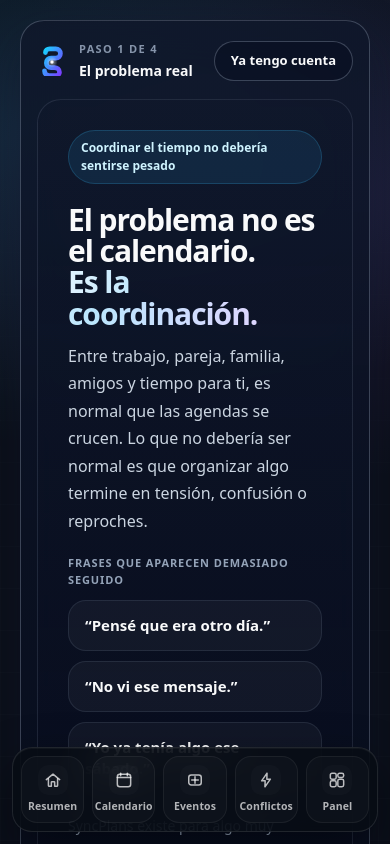
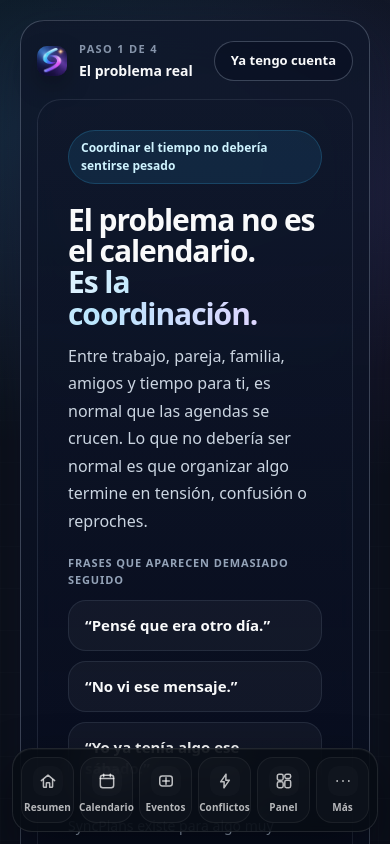
Before and after one commit to Fgainzall/syncplans-app, a Next.js app: page /onboarding/1 in a window 390 px wide. Shown: the top 844 px of the page. Built offline with nearby package versions, Linux system fonts and the light colour scheme.

Commit message:
Fix mobile nav access and unify brand logo

```diff
--- a/src/components/BottomNav.tsx
+++ b/src/components/BottomNav.tsx
@@ -1,7 +1,7 @@
 // src/components/BottomNav.tsx
 "use client";
 
-import React from "react";
+import React, { useEffect, useMemo, useState } from "react";
 import { usePathname, useRouter } from "next/navigation";
 
 export type BottomNavKey =
@@ -9,25 +9,25 @@ export type BottomNavKey =
   | "calendar"
   | "events"
   | "conflicts"
-  | "panel";
+  | "panel"
+  | "more";
 
 type NavItem = {
   key: BottomNavKey;
   label: string;
+  path?: string;
+  aria: string;
+};
+
+type MoreLink = {
+  label: string;
   path: string;
-  aria: string;
-  icon: React.ReactNode;
+  description: string;
 };
 
 function SummaryIcon({ active }: { active: boolean }) {
   return (
-    <svg
-      width="20"
-      height="20"
-      viewBox="0 0 24 24"
-      fill="none"
-      aria-hidden="true"
-    >
+    <svg width="20" height="20" viewBox="0 0 24 24" fill="none" aria-hidden="true">
       <path
         d="M4 11.5L12 5l8 6.5"
         stroke={active ? "currentColor" : "rgba(255,255,255,0.72)"}
@@ -48,13 +48,7 @@ function SummaryIcon({ active }: { active: boolean }) {
 
 function CalendarIcon({ active }: { active: boolean }) {
   return (
-    <svg
-      width="20"
-      height="20"
-      viewBox="0 0 24 24"
-      fill="none"
-      aria-hidden="true"
-    >
+    <svg width="20" height="20" viewBox="0 0 24 24" fill="none" aria-hidden="true">
       <rect
         x="4"
         y="5"
@@ -88,13 +82,7 @@ function CalendarIcon({ active }: { active: boolean }) {
 
 function EventsIcon({ active }: { active: boolean }) {
   return (
-    <svg
-      width="20"
-      height="20"
-      viewBox="0 0 24 24"
-      fill="none"
-      aria-hidden="true"
-    >
+    <svg width="20" height="20" viewBox="0 0 24 24" fill="none" aria-hidden="true">
       <rect
         x="4.5"
         y="6"
@@ -122,13 +110,7 @@ function EventsIcon({ active }: { active: boolean }) {
 
 function ConflictsIcon({ active }: { active: boolean }) {
   return (
-    <svg
-      width="20"
-      height="20"
-      viewBox="0 0 24 24"
-      fill="none"
-      aria-hidden="true"
-    >
+    <svg width="20" height="20" viewBox="0 0 24 24" fill="none" aria-hidden="true">
       <path
         d="M13.25 3.75L6.75 13H11L10.75 20.25L17.25 11H13L13.25 3.75Z"
         stroke={active ? "currentColor" : "rgba(255,255,255,0.72)"}
@@ -142,13 +124,7 @@ function ConflictsIcon({ active }: { active: boolean }) {
 
 function PanelIcon({ active }: { active: boolean }) {
   return (
-    <svg
-      width="20"
-      height="20"
-      viewBox="0 0 24 24"
-      fill="none"
-      aria-hidden="true"
-    >
+    <svg width="20" height="20" viewBox="0 0 24 24" fill="none" aria-hidden="true">
       <rect
         x="4"
         y="4"
@@ -189,7 +165,35 @@ function PanelIcon({ active }: { active: boolean }) {
   );
 }
 
-const NAV_ITEMS: Omit<NavItem, "icon">[] = [
+function MoreIcon({ active }: { active: boolean }) {
+  return (
+    <svg width="20" height="20" viewBox="0 0 24 24" fill="none" aria-hidden="true">
+      <path
+        d="M5 12H5.01"
+        stroke={active ? "currentColor" : "rgba(255,255,255,0.72)"}
+        strokeWidth="2.2"
+        strokeLinecap="round"
+        strokeLinejoin="round"
+      />
+      <path
+        d="M12 12H12.01"
+        stroke={active ? "currentColor" : "rgba(255,255,255,0.72)"}
+        strokeWidth="2.2"
+        strokeLinecap="round"
+        strokeLinejoin="round"
+      />
+      <path
+        d="M19 12H19.01"
+        stroke={active ? "currentColor" : "rgba(255,255,255,0.72)"}
+        strokeWidth="2.2"
+        strokeLinecap="round"
+        strokeLinejoin="round"
+      />
+    </svg>
+  );
+}
+
+const PRIMARY_NAV_ITEMS: NavItem[] = [
   {
     key: "summary",
     label: "Resumen",
@@ -220,30 +224,86 @@ const NAV_ITEMS: Omit<NavItem, "icon">[] = [
     path: "/panel",
     aria: "Ir a Panel",
   },
+  {
+    key: "more",
+    label: "Más",
+    aria: "Abrir más accesos",
+  },
+];
+
+const MORE_LINKS: MoreLink[] = [
+  {
+    label: "Grupos",
+    path: "/groups",
+    description: "Administra tus grupos y espacios compartidos.",
+  },
+  {
+    label: "Miembros",
+    path: "/members",
+    description: "Revisa quiénes forman parte de tu espacio.",
+  },
+  {
+    label: "Invitaciones",
+    path: "/invitations",
+    description: "Acepta y revisa invitaciones pendientes.",
+  },
+  {
+    label: "Ajustes",
+    path: "/settings",
+    description: "Controla preferencias, notificaciones e integraciones.",
+  },
+  {
+    label: "Planes",
+    path: "/planes",
+    description: "Consulta tu plan y opciones premium.",
+  },
+  {
+    label: "Perfil",
+    path: "/profile",
+    description: "Edita tus datos y tu cuenta.",
+  },
 ];
 
 export default function BottomNav() {
   const router = useRouter();
   const pathname = usePathname();
+  const [moreOpen, setMoreOpen] = useState(false);
 
-  const isPanelRelatedPath = (path: string) => {
+  const isMoreRelatedPath = useMemo(() => {
     return (
-      path.startsWith("/panel") ||
-      path.startsWith("/profile") ||
-      path.startsWith("/groups") ||
-      path.startsWith("/members") ||
-      path.startsWith("/invitations") ||
-      path.startsWith("/settings") ||
-      path.startsWith("/planes")
+      pathname.startsWith("/groups") ||
+      pathname.startsWith("/members") ||
+      pathname.startsWith("/invitations") ||
+      pathname.startsWith("/settings") ||
+      pathname.startsWith("/planes") ||
+      pathname.startsWith("/profile")
     );
+  }, [pathname]);
+
+  useEffect(() => {
+    setMoreOpen(false);
+  }, [pathname]);
+
+  useEffect(() => {
+    if (!moreOpen) return;
+
+    const onKeyDown = (event: KeyboardEvent) => {
+      if (event.key === "Escape") {
+        setMoreOpen(false);
+      }
     };
+
+    document.addEventListener("keydown", onKeyDown);
+    return () => document.removeEventListener("keydown", onKeyDown);
+  }, [moreOpen]);
 
   const isActive = (key: BottomNavKey) => {
     if (key === "summary") return pathname.startsWith("/summary");
     if (key === "calendar") return pathname.startsWith("/calendar");
     if (key === "events") return pathname.startsWith("/events");
     if (key === "conflicts") return pathname.startsWith("/conflicts");
-    if (key === "panel") return isPanelRelatedPath(pathname);
+    if (key === "panel") return pathname.startsWith("/panel");
+    if (key === "more") return moreOpen || isMoreRelatedPath;
     return false;
   };
 
@@ -259,23 +319,97 @@ export default function BottomNav() {
         return <ConflictsIcon active={active} />;
       case "panel":
         return <PanelIcon active={active} />;
+      case "more":
+        return <MoreIcon active={active} />;
       default:
         return null;
     }
   };
 
+  const handlePrimaryClick = (item: NavItem) => {
+    if (item.key === "more") {
+      setMoreOpen((prev) => !prev);
+      return;
+    }
+
+    if (item.path) {
+      setMoreOpen(false);
+      router.push(item.path);
+    }
+  };
+
+  const handleMoreLink = (path: string) => {
+    setMoreOpen(false);
+    router.push(path);
+  };
+
   return (
+    <>
+      {moreOpen && (
+        <div
+          style={S.backdrop}
+          onClick={() => setMoreOpen(false)}
+          aria-hidden="true"
+        />
+      )}
+
+      {moreOpen && (
+        <div style={S.sheet} role="dialog" aria-modal="true" aria-label="Más accesos">
+          <div style={S.sheetHeader}>
+            <div>
+              <div style={S.sheetEyebrow}>Navegación</div>
+              <div style={S.sheetTitle}>Más accesos</div>
+            </div>
+
+            <button
+              type="button"
+              onClick={() => setMoreOpen(false)}
+              style={S.closeButton}
+              aria-label="Cerrar más accesos"
+            >
+              ✕
+            </button>
+          </div>
+
+          <div style={S.sheetList}>
+            {MORE_LINKS.map((link) => {
+              const active = pathname.startsWith(link.path);
+              return (
+                <button
+                  key={link.path}
+                  type="button"
+                  onClick={() => handleMoreLink(link.path)}
+                  style={{
+                    ...S.moreItem,
+                    ...(active ? S.moreItemActive : {}),
+                  }}
+                  aria-current={active ? "page" : undefined}
+                >
+                  <div style={S.moreItemTopRow}>
+                    <span style={S.moreItemLabel}>{link.label}</span>
+                    <span style={S.moreItemArrow}>›</span>
+                  </div>
+                  <span style={S.moreItemDescription}>{link.description}</span>
+                </button>
+              );
+            })}
+          </div>
+        </div>
+      )}
+
       <nav style={S.wrap} aria-label="Navegación principal">
         <div style={S.inner}>
-        {NAV_ITEMS.map((item) => {
+          {PRIMARY_NAV_ITEMS.map((item) => {
             const active = isActive(item.key);
+
             return (
               <button
                 key={item.key}
                 type="button"
-              onClick={() => router.push(item.path)}
+                onClick={() => handlePrimaryClick(item)}
                 aria-label={item.aria}
                 aria-current={active ? "page" : undefined}
+                aria-expanded={item.key === "more" ? moreOpen : undefined}
                 style={{
                   ...S.item,
                   ...(active ? S.itemActive : {}),
@@ -304,16 +438,130 @@ export default function BottomNav() {
           })}
         </div>
       </nav>
+    </>
   );
 }
 
 const S: Record<string, React.CSSProperties> = {
+  backdrop: {
+    position: "fixed",
+    inset: 0,
+    zIndex: 78,
+    background: "rgba(2,6,23,0.48)",
+    backdropFilter: "blur(4px)",
+    WebkitBackdropFilter: "blur(4px)",
+  },
+
+  sheet: {
+    position: "fixed",
+    left: 12,
+    right: 12,
+    bottom: 96,
+    zIndex: 79,
+    borderRadius: 24,
+    border: "1px solid rgba(255,255,255,0.10)",
+    background: "linear-gradient(180deg, rgba(9,14,25,0.97), rgba(7,11,20,0.97))",
+    boxShadow:
+      "0 24px 64px rgba(0,0,0,0.45), inset 0 1px 0 rgba(255,255,255,0.05)",
+    padding: 14,
+  },
+
+  sheetHeader: {
+    display: "flex",
+    alignItems: "flex-start",
+    justifyContent: "space-between",
+    gap: 12,
+    marginBottom: 12,
+  },
+
+  sheetEyebrow: {
+    fontSize: 11,
+    fontWeight: 800,
+    letterSpacing: "0.12em",
+    textTransform: "uppercase",
+    color: "rgba(147,197,253,0.78)",
+    marginBottom: 4,
+  },
+
+  sheetTitle: {
+    fontSize: 18,
+    fontWeight: 800,
+    lineHeight: 1.1,
+    color: "#F8FBFF",
+  },
+
+  closeButton: {
+    appearance: "none",
+    WebkitAppearance: "none",
+    border: "1px solid rgba(255,255,255,0.10)",
+    background: "rgba(255,255,255,0.05)",
+    color: "#F8FBFF",
+    width: 34,
+    height: 34,
+    borderRadius: 12,
+    fontSize: 16,
+    fontWeight: 700,
+    cursor: "pointer",
+  },
+
+  sheetList: {
+    display: "grid",
+    gap: 10,
+  },
+
+  moreItem: {
+    appearance: "none",
+    WebkitAppearance: "none",
+    width: "100%",
+    textAlign: "left",
+    border: "1px solid rgba(255,255,255,0.08)",
+    background: "rgba(255,255,255,0.03)",
+    color: "#F8FBFF",
+    borderRadius: 18,
+    padding: "14px 14px 13px",
+    cursor: "pointer",
+    display: "grid",
+    gap: 6,
+  },
+
+  moreItemActive: {
+    border: "1px solid rgba(96,165,250,0.34)",
+    background:
+      "linear-gradient(180deg, rgba(59,130,246,0.15), rgba(124,58,237,0.10))",
+    boxShadow: "inset 0 1px 0 rgba(255,255,255,0.05)",
+  },
+
+  moreItemTopRow: {
+    display: "flex",
+    alignItems: "center",
+    justifyContent: "space-between",
+    gap: 10,
+  },
+
+  moreItemLabel: {
+    fontSize: 15,
+    fontWeight: 800,
+    lineHeight: 1.15,
+  },
+
+  moreItemArrow: {
+    fontSize: 22,
+    lineHeight: 1,
+    color: "rgba(255,255,255,0.62)",
+  },
+
+  moreItemDescription: {
+    fontSize: 12.5,
+    lineHeight: 1.35,
+    color: "rgba(226,232,240,0.72)",
+  },
+
   wrap: {
     position: "fixed",
     left: 12,
     right: 12,
     bottom: 12,
-    zIndex: 70,
+    zIndex: 80,
     borderRadius: 20,
     border: "1px solid rgba(255,255,255,0.10)",
     background: "rgba(8,12,20,0.84)",
@@ -327,8 +575,8 @@ const S: Record<string, React.CSSProperties> = {
 
   inner: {
     display: "grid",
-    gridTemplateColumns: "repeat(5, minmax(0, 1fr))",
-    gap: 8,
+    gridTemplateColumns: "repeat(6, minmax(0, 1fr))",
+    gap: 6,
     alignItems: "stretch",
   },
 
@@ -340,7 +588,7 @@ const S: Record<string, React.CSSProperties> = {
     color: "rgba(255,255,255,0.76)",
     borderRadius: 16,
     minHeight: 62,
-    padding: "8px 6px 9px",
+    padding: "8px 4px 9px",
     cursor: "pointer",
     display: "flex",
     flexDirection: "column",
@@ -378,12 +626,12 @@ const S: Record<string, React.CSSProperties> = {
   },
 
   label: {
-    fontSize: 10.5,
+    fontSize: 10,
     lineHeight: 1.1,
     fontWeight: 800,
     letterSpacing: "0.01em",
     whiteSpace: "nowrap",
-    opacity: 0.9,
+    opacity: 0.92,
   },
 
   labelActive: {
--- a/src/components/BrandLogo.tsx
+++ b/src/components/BrandLogo.tsx
@@ -1,95 +1,72 @@
 // src/components/BrandLogo.tsx
-"use client";
-
 import React from "react";
+import Image from "next/image";
 
 type BrandLogoProps = {
-  /** "full" = ícono + texto, "mark" = solo ícono */
   variant?: "full" | "mark";
-  /** Tamaño del ícono en px (alto y ancho) */
   size?: number;
   className?: string;
+  textClassName?: string;
+  priority?: boolean;
 };
 
-const BrandLogo: React.FC<BrandLogoProps> = ({
+const BRAND_ICON_SRC = "/icons/icon-192.png";
+
+export default function BrandLogo({
   variant = "full",
   size = 28,
   className = "",
-}) => {
-  const iconSize = `${size}px`;
+  textClassName = "",
+  priority = false,
+}: BrandLogoProps) {
   const wrapperClass =
-    "inline-flex items-center gap-2 select-none" +
-    (className ? ` ${className}` : "");
+    "inline-flex items-center select-none" + (className ? ` ${className}` : "");
+
+  const labelClass =
+    "text-white font-semibold tracking-tight" +
+    (textClassName ? ` ${textClassName}` : "");
 
   return (
-    <div className={wrapperClass}>
-      {/* Ícono "S" futurista */}
-      <svg
-        width={iconSize}
-        height={iconSize}
-        viewBox="0 0 64 64"
+    <div className={wrapperClass} style={{ gap: variant === "full" ? 10 : 0 }}>
+      <div
         aria-hidden="true"
+        style={{
+          width: size,
+          height: size,
+          borderRadius: Math.max(10, Math.round(size * 0.32)),
+          overflow: "hidden",
+          boxShadow:
+            "0 10px 24px rgba(0,0,0,0.28), inset 0 1px 0 rgba(255,255,255,0.06)",
+          background: "rgba(255,255,255,0.04)",
+          flexShrink: 0,
+        }}
       >
-        <defs>
-          {/* Degradado principal azul -> violeta */}
-          <linearGradient
-            id="syncplans-gradient"
-            x1="0%"
-            y1="0%"
-            x2="100%"
-            y2="100%"
-          >
-            <stop offset="0%" stopColor="#17D2FF" />
-            <stop offset="100%" stopColor="#7B3CFF" />
-          </linearGradient>
+        <Image
+          src={BRAND_ICON_SRC}
+          alt="SyncPlans"
+          width={size}
+          height={size}
+          priority={priority}
+          style={{
+            width: "100%",
+            height: "100%",
+            objectFit: "cover",
+            display: "block",
+          }}
+        />
+      </div>
 
-          {/* Glow suave en el centro */}
-          <radialGradient id="syncplans-glow" cx="50%" cy="50%" r="50%">
-            <stop offset="0%" stopColor="#FFFFFF" stopOpacity="0.95" />
-            <stop offset="40%" stopColor="#FFFFFF" stopOpacity="0.35" />
-            <stop offset="100%" stopColor="#FFFFFF" stopOpacity="0" />
-          </radialGradient>
-        </defs>
-
-        {/* Trazo en forma de “S” gruesa */}
-        <path
-          d="
-            M 18 14
-            C 18 9 22 6 27 6
-            L 40 6
-            C 46 6 50 10 50 16
-            C 50 22 46 26 40 26
-            L 30 26
-            C 24 26 20 30 20 36
-            C 20 42 24 46 30 46
-            L 37 46
-            C 43 46 48 50 48 56
-            C 48 60 45 63 41 63
-            L 26 63
-            C 20 63 16 59 16 53
-          "
-          fill="none"
-          stroke="url(#syncplans-gradient)"
-          strokeWidth="10"
-          strokeLinecap="round"
-          strokeLinejoin="round"
-        />
-
-        {/* Glow central */}
-        <circle cx="32" cy="34" r="12" fill="url(#syncplans-glow)" />
-
-        {/* Punto central sólido */}
-        <circle cx="32" cy="34" r="3.2" fill="#FFFFFF" />
-      </svg>
-
-      {/* Texto SyncPlans solo en variante "full" */}
       {variant === "full" && (
-        <span className="text-white text-lg font-semibold tracking-tight">
+        <span
+          className={labelClass}
+          style={{
+            fontSize: Math.max(16, Math.round(size * 0.64)),
+            lineHeight: 1,
+          }}
+        >
           SyncPlans
         </span>
       )}
     </div>
   );
-};
-
-export default BrandLogo;
+}
```
Lines whose indentation alone changed are shown as unchanged.
